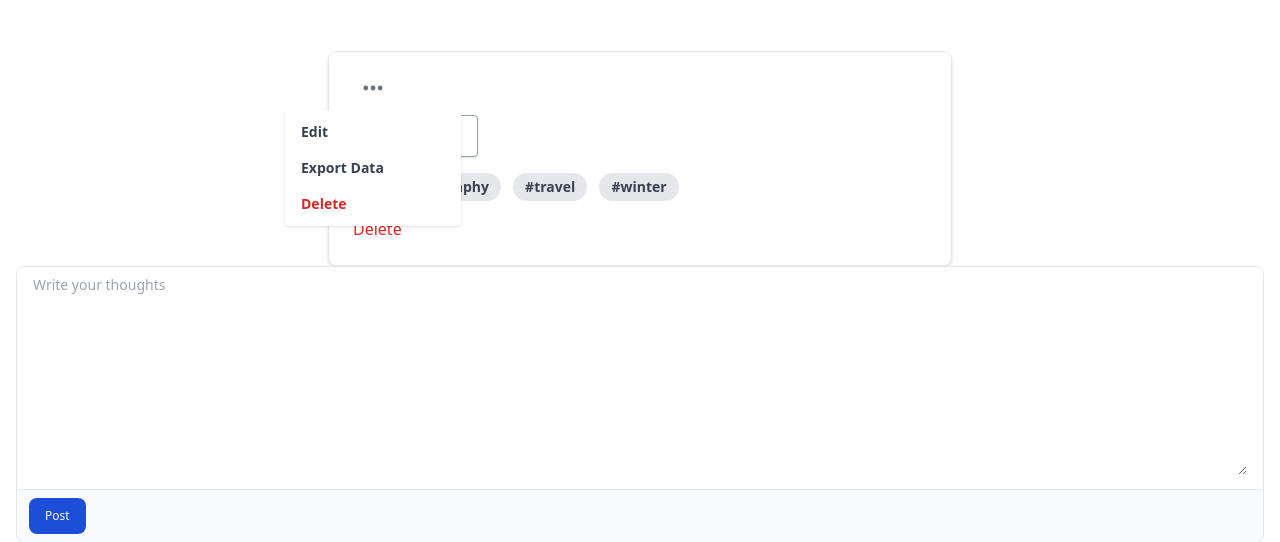
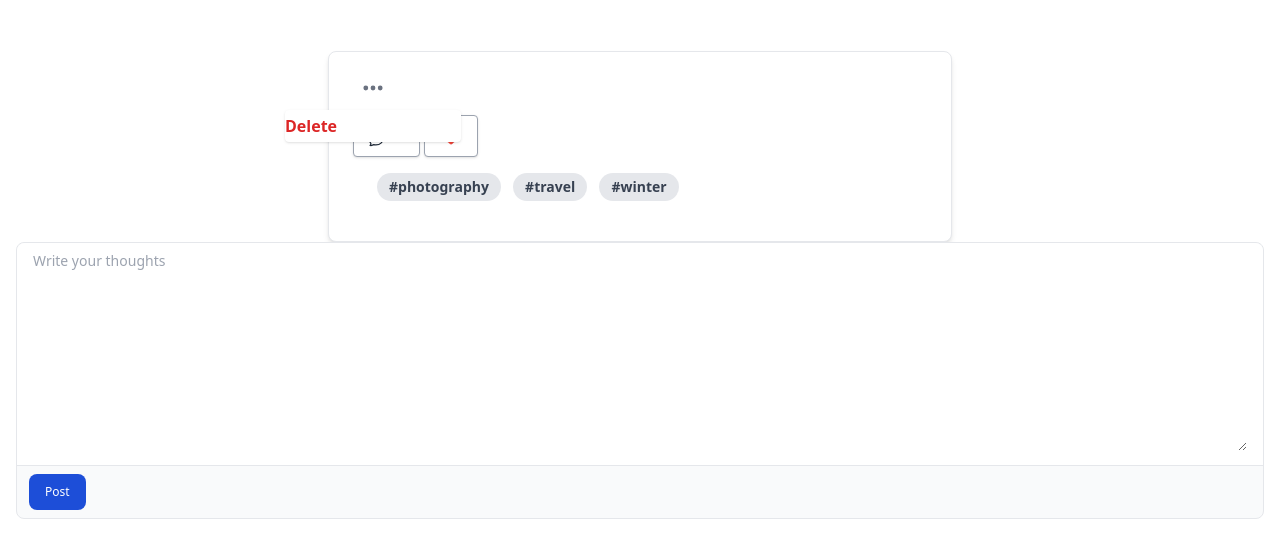
Before and after one commit to escheive/Facenook, a Django app: template main_app/templates/view_post.html in a window 1280 px wide, after a click on "Open dropdown". Shown: the part 61-603 px from the top of the page. Run offline with Django 4.2, Linux system fonts and the light colour scheme; the template is opened without the code that fills it: values that come from a table or form of the project are taken from there, others are empty; style sheets or scripts are compiled from the project's sources; some libraries are stand-ins or nearby versions.

Commit message:
delete post is now inside a 3 dot dropdown on the post

```diff
--- a/main_app/templates/registration/signup.html
+++ b/main_app/templates/registration/signup.html
@@ -1,4 +1,4 @@
-
+<div class="flex justify-center">
   <h1>Sign Up</h1>
 
   {% if error_message %}<p class="red-text">{{ error_message }}</p>{% endif %}
@@ -8,3 +8,5 @@
     {{ form.as_p }}
     <input type="submit" class="btn" value="signup">
   </form>
+
+</div>
--- a/main_app/templates/view_post.html
+++ b/main_app/templates/view_post.html
@@ -19,13 +19,7 @@
                     <div id="dropdown" class="z-10 hidden text-base list-none bg-white divide-y divide-gray-100 rounded shadow w-44 dark:bg-gray-700">
                         <ul class="py-1" aria-labelledby="dropdownButton">
                         <li>
-                            <a href="#" class="block px-4 py-2 text-sm text-gray-700 hover:bg-gray-100 dark:hover:bg-gray-600 dark:text-gray-200 dark:hover:text-white">Edit</a>
-                        </li>
-                        <li>
-                            <a href="#" class="block px-4 py-2 text-sm text-gray-700 hover:bg-gray-100 dark:hover:bg-gray-600 dark:text-gray-200 dark:hover:text-white">Export Data</a>
-                        </li>
-                        <li>
-                            <a href="#" class="block px-4 py-2 text-sm text-red-600 hover:bg-gray-100 dark:hover:bg-gray-600 dark:text-gray-200 dark:hover:text-white">Delete</a>
+                            <a href="/delete_post/{{ post.id }}" class="text-red-600 hover:underline">Delete</a>
                         </li>
                         </ul>
                     </div>
@@ -46,7 +40,6 @@
             <span class="inline-block bg-gray-200 rounded-full px-3 py-1 text-sm font-semibold text-gray-700 mr-2 mb-2">#travel</span>
             <span class="inline-block bg-gray-200 rounded-full px-3 py-1 text-sm font-semibold text-gray-700 mr-2 mb-2">#winter</span>
             </div>
-            <a href="/delete_post/{{ post.id }}" class="text-red-600 hover:underline">Delete</a>
         </div>
 
         <!-- <div class="block w-1/2 p-6 bg-white border border-gray-200 rounded-lg shadow-md hover:bg-gray-100 dark:bg-gray-800 dark:border-gray-700 dark:hover:bg-gray-700">
```
